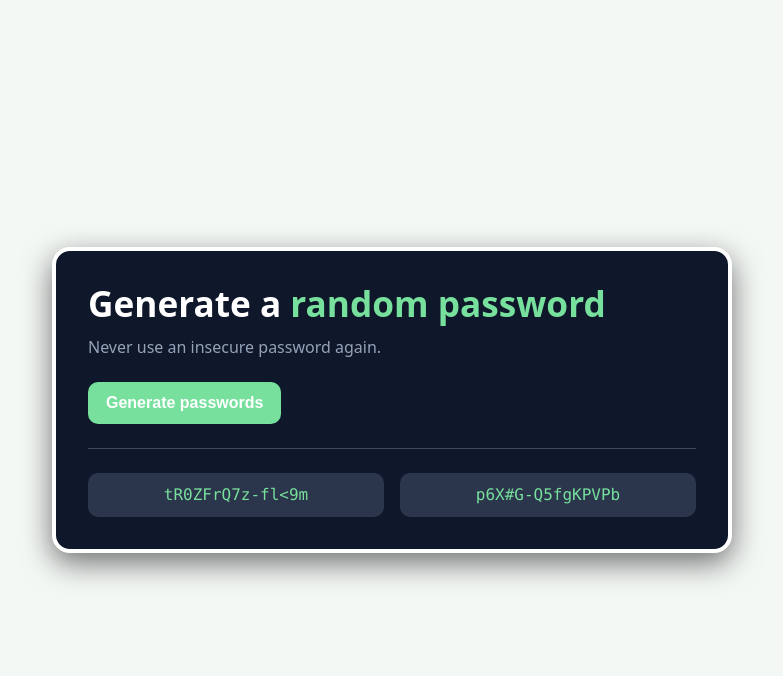
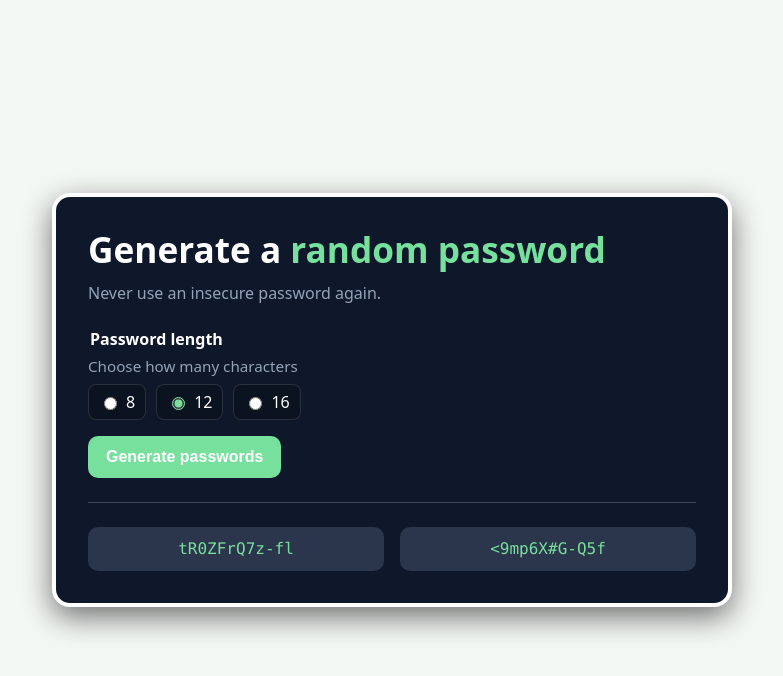
Before and after one commit to anacode7/password-generator, a website built with Vite: page index.html in a window 1280 px wide. Both pictures are taken after a click on the button "Generate passwords". Shown: the whole page, without its empty margins (248-1031 px from the left). Built offline with nearby package versions, Linux system fonts and the light colour scheme.

Commit message:
feat(password): add length selection controls for password generation
Add radio button controls to select password length (8, 12, or 16 characters)
Update password generation logic to use selected length
Default to 12 characters if no selection is made

```diff
--- a/index.css
+++ b/index.css
@@ -77,6 +77,37 @@ body {
   font-size: 1rem;
 }
 
+/* Length controls */
+.controls {
+  border: none;
+  padding: 0;
+  margin: 0 0 var(--space-3);
+}
+.controls__legend {
+  font-weight: 700;
+  margin-bottom: 6px;
+}
+.controls__help {
+  color: var(--muted);
+  margin: 0 0 8px;
+  font-size: 0.95rem;
+}
+.controls__options {
+  display: inline-flex;
+  gap: 10px;
+}
+.radio {
+  display: inline-flex;
+  align-items: center;
+  gap: 6px;
+  background: #0b1220;
+  color: var(--text);
+  border: 1px solid rgba(255,255,255,0.12);
+  border-radius: 8px;
+  padding: 6px 10px;
+}
+.radio input { accent-color: var(--green); }
+
 /* Primary CTA button styled in green with good focus states */
 .btn {
   appearance: none;
@@ -147,4 +178,5 @@ body {
     width: auto;
     padding: var(--space-4);
   }
+  .controls__options { gap: 8px; }
 }
--- a/index.html
+++ b/index.html
@@ -20,11 +20,30 @@
           Generate a <span class="accent">random password</span>
         </h1>
         <!-- Short supportive sentence under the headline -->
-        <p class="subtitle">Never use an insecure password again.</p>
-        <!-- Primary action button that triggers generation of two passwords -->
-        <button id="generate-btn" class="btn" type="button">
-          Generate passwords
-        </button>
+                <p class="subtitle">Never use an insecure password again.</p>
+                <!-- Controls: choose password length -->
+                <fieldset class="controls" aria-describedby="length-help">
+                    <legend class="controls__legend">Password length</legend>
+                    <p id="length-help" class="controls__help">Choose how many characters</p>
+                    <div class="controls__options" role="radiogroup" aria-label="Password length">
+                        <label class="radio">
+                            <input type="radio" name="pwd-length" value="8" id="len8">
+                            <span>8</span>
+                        </label>
+                        <label class="radio">
+                            <input type="radio" name="pwd-length" value="12" id="len12" checked>
+                            <span>12</span>
+                        </label>
+                        <label class="radio">
+                            <input type="radio" name="pwd-length" value="16" id="len16">
+                            <span>16</span>
+                        </label>
+                    </div>
+                </fieldset>
+                <!-- Primary action button that triggers generation of two passwords -->
+                <button id="generate-btn" class="btn" type="button">
+                    Generate passwords
+                </button>
         <!-- Visual divider line as seen in the reference design -->
         <hr class="divider" aria-hidden="true" />
         <!-- Results container holding two output elements -->
--- a/index.js
+++ b/index.js
@@ -40,15 +40,25 @@ document.addEventListener("DOMContentLoaded", () => {
   const btn = document.getElementById("generate-btn");
   const out1 = document.getElementById("pwd1");
   const out2 = document.getElementById("pwd2");
+  const lengthRadios = document.querySelectorAll('input[name="pwd-length"]');
 
   // Defensive checks to avoid runtime errors if IDs change
   if (!btn || !out1 || !out2) return;
 
-  // On button click, generate two independent 15-character passwords
+  // Helper: read selected length, default to 12 if none selected
+  function getSelectedLength() {
+    const selected = Array.from(lengthRadios).find(r => r.checked);
+    const value = selected ? parseInt(selected.value, 10) : 12;
+    if (![8,12,16].includes(value)) return 12;
+    return value;
+  }
+
+  // On button click, generate two independent passwords of chosen length
   btn.addEventListener("click", () => {
     try {
-      const p1 = generatePassword(15);
-      const p2 = generatePassword(15);
+      const len = getSelectedLength();
+      const p1 = generatePassword(len);
+      const p2 = generatePassword(len);
       // Update the output elements; aria-live will announce changes
       out1.textContent = p1;
       out2.textContent = p2;
```
